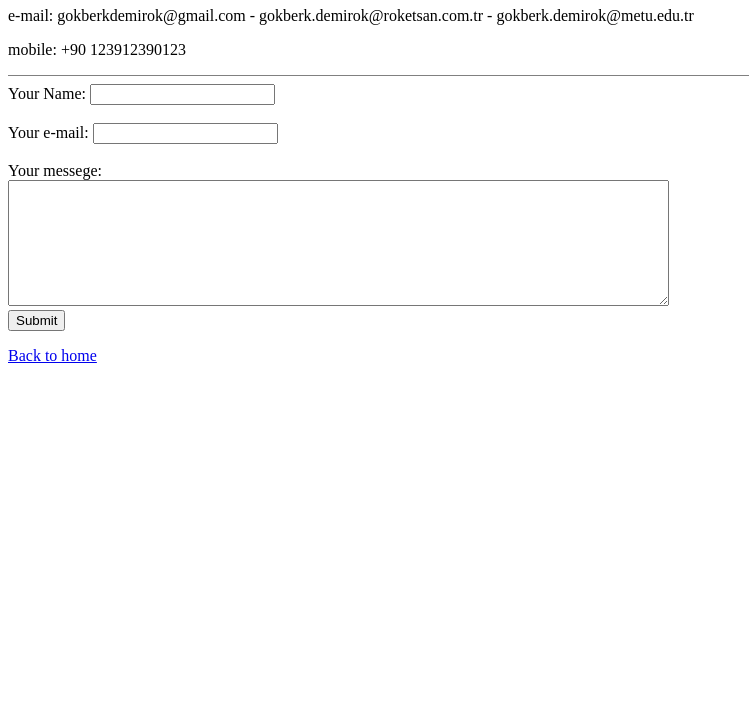
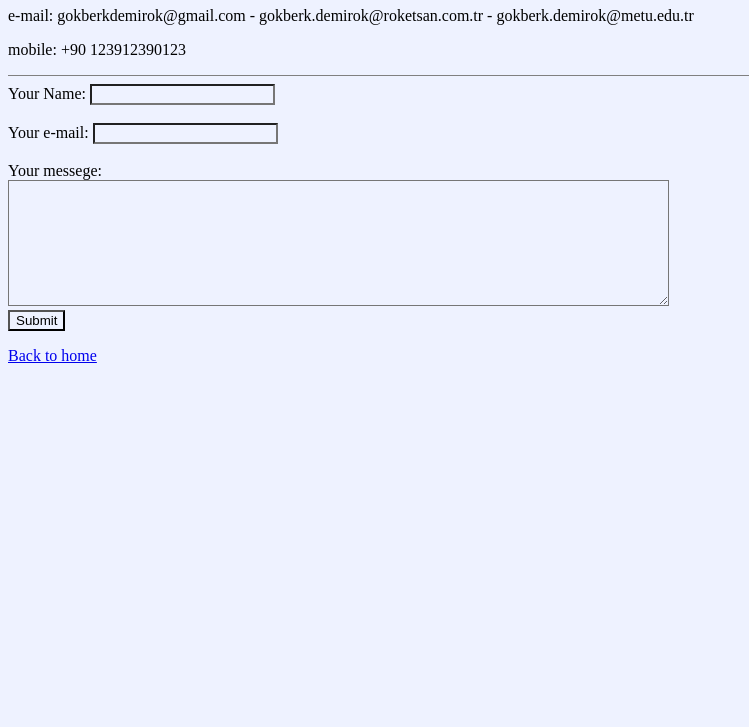
Before and after one commit to gokberk94/cv, a plain HTML site: page contact.html in a window 1280 px wide. Shown: the part 73-800 px from the top of the page, without its empty margins (0-749 px from the left). Drawn offline with Linux system fonts and the light colour scheme.

Commit message:
CSS added

```diff
--- a/contact.html
+++ b/contact.html
@@ -4,6 +4,20 @@
 <head>
   <meta charset="utf-8">
   <title>Contact Info</title>
+      <style>
+      body {
+        background-color: #EEF2FF;
+      }
+      input {
+        background-color: #EEF2FF;
+      }
+      textarea {
+        background-color: #EEF2FF;
+      }
+      label {
+        background-color: #EEF2FF;
+      }
+    </style>
 </head>
 
 <body>
```
